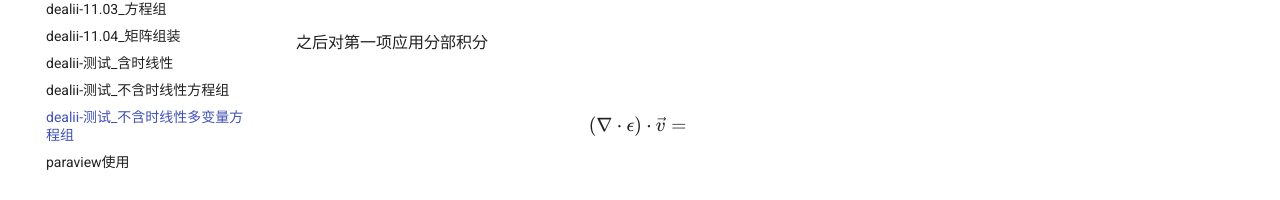
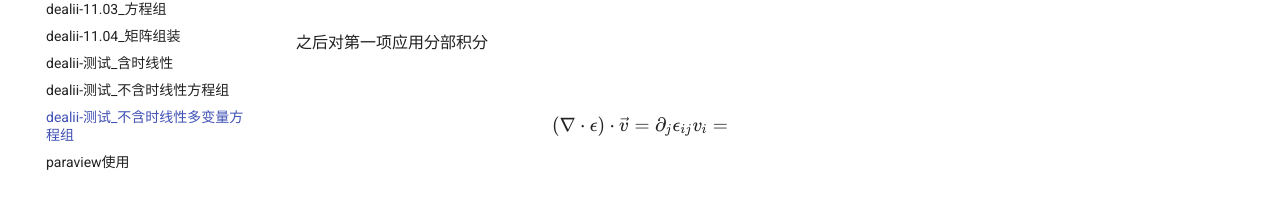
Before and after one commit to ymma98/technotes, an MkDocs documentation site: the page built from docs/FEM/dealii-测试_不含时线性方程组多变量.md, in a window 1280 px wide and 1056 px high. Shown: the part 853-1053 px from the top of the window. Built offline with MkDocs 1.6.1 and Material for MkDocs 9.7.7, drawn with Linux system fonts in a browser that asks for light colours.

Commit message:
docs/FEM/dealii-测试_不含时线性方程组多变量.md updated from https://stackedit.cn/

```diff
--- a/docs/FEM/dealii-测试_不含时线性方程组多变量.md
+++ b/docs/FEM/dealii-测试_不含时线性方程组多变量.md
@@ -29,12 +29,12 @@ $$
 之后对第一项应用分部积分
 
 $$
-(\nabla\cdot\epsilon)\cdot \vec{v} = \
+(\nabla\cdot\epsilon)\cdot \vec{v} = \partial_j\epsilon_{ij} v_i =
 $$
 
 
 <!--stackedit_data:
-eyJoaXN0b3J5IjpbNzk0MDI5Nzg3LC03NDE0NzcxNjAsLTIxMj
-k5MzYyNDMsNzg0NDEzMzMyLC0xNTM2NzY5MjQ2LC0xMzUwNTk3
-MjM2LC0xODExMjcwMzg1XX0=
+eyJoaXN0b3J5IjpbLTE4NzIyMDUyODYsLTc0MTQ3NzE2MCwtMj
+EyOTkzNjI0Myw3ODQ0MTMzMzIsLTE1MzY3NjkyNDYsLTEzNTA1
+OTcyMzYsLTE4MTEyNzAzODVdfQ==
 -->
```
